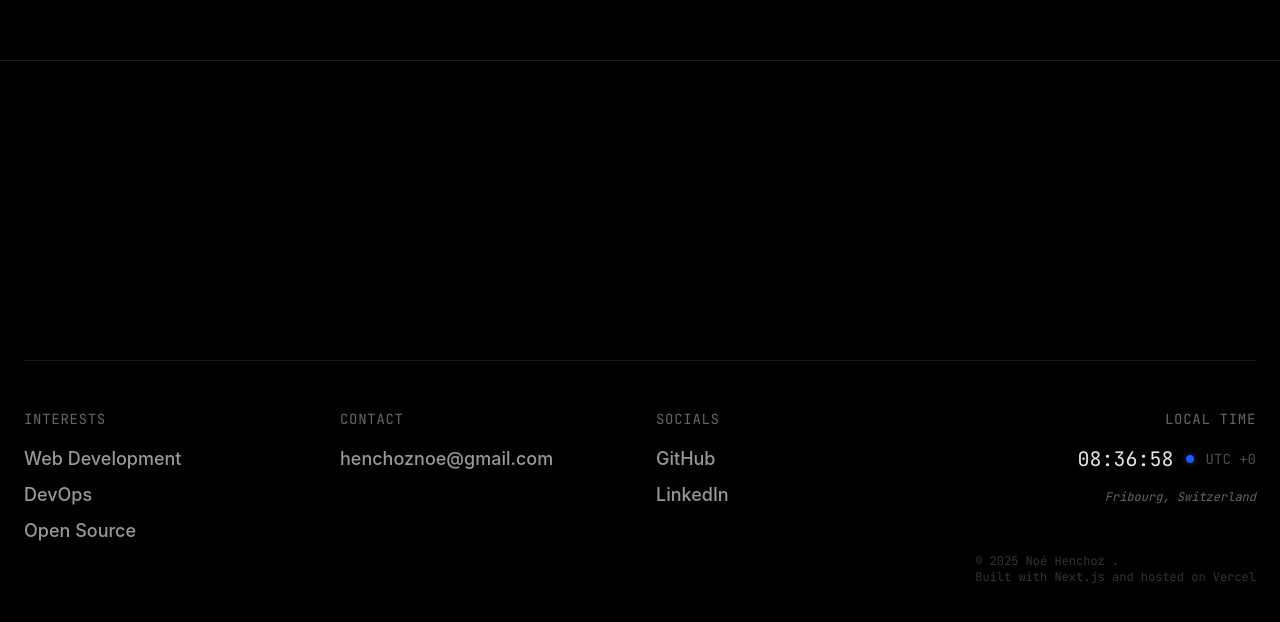
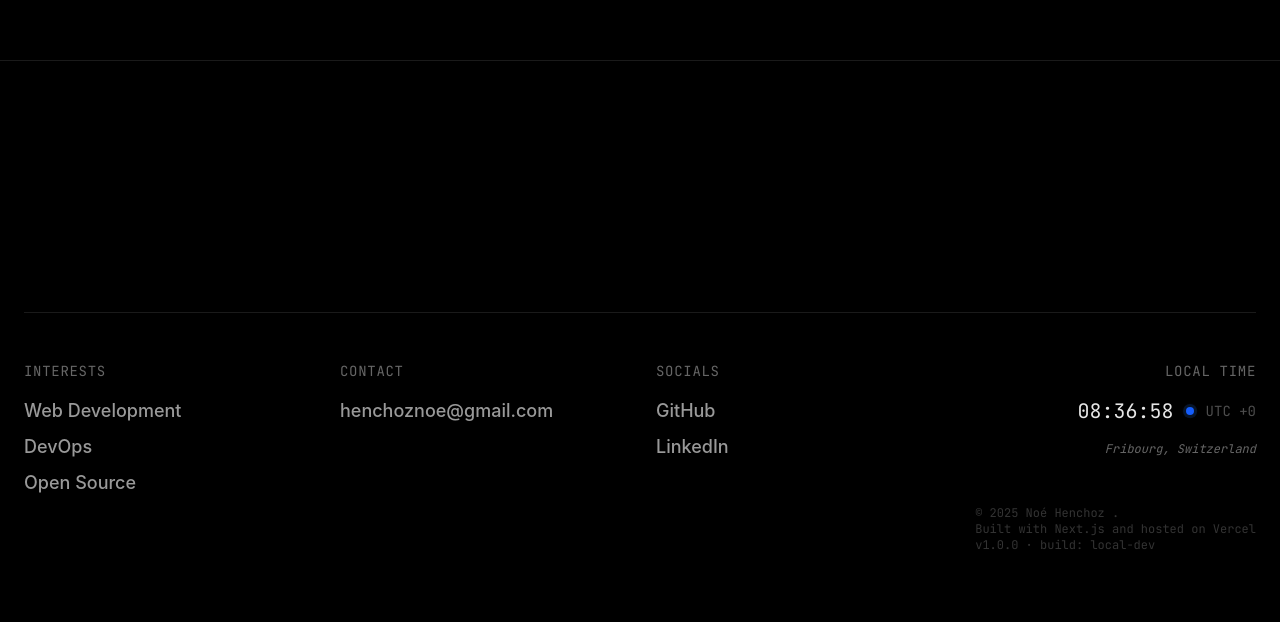
Before and after one commit to henchoznoe/Portfolio, a Next.js app: page / in a window 1280 px wide. Shown: the part 3658-4280 px from the top of the page. After the commit the page ends 4243 px from the top, so only its background shows below. Built offline with nearby package versions, Linux system fonts and the light colour scheme.

Commit message:
feat: enhance footer component with app version and commit hash display
- Added utility functions to retrieve application version and commit hash.
- Updated footer to display the app version and commit hash, improving transparency for users.
- Adjusted footer styling for better visual consistency.

```diff
--- a/components/footer.tsx
+++ b/components/footer.tsx
@@ -11,10 +11,15 @@ import { useGSAP } from '@gsap/react'
 import gsap from 'gsap'
 import { ArrowUpRight } from 'lucide-react'
 import { useEffect, useRef, useState } from 'react'
+import { getAppVersion, getRepoUrl } from '@/lib/utils/app-version'
+import { getCommitHash } from '@/lib/utils/commit-hash'
 
 const interests = ['Web Development', 'DevOps', 'Open Source']
 
 export const Footer = () => {
+  const appVersion = getAppVersion()
+  const repoUrl = getRepoUrl()
+  const commitHash = getCommitHash()
   const [time, setTime] = useState<string>('')
   const [timezone, setTimezone] = useState<string>('')
   const containerRef = useRef<HTMLElement>(null)
@@ -67,7 +72,7 @@ export const Footer = () => {
   return (
     <footer
       ref={containerRef}
-      className="relative bg-black text-white py-20 px-6 overflow-hidden border-t border-white/10"
+      className="relative bg-black text-white py-8 px-6 overflow-hidden border-t border-white/10"
     >
       <div className="max-w-7xl mx-auto">
         <div className="mb-24">
@@ -139,7 +144,15 @@ export const Footer = () => {
 
             <p className="text-white/20 text-xs font-mono mt-auto pt-8">
               © {new Date().getFullYear()} Noé Henchoz . <br />
-              Built with Next.js and hosted on Vercel
+              Built with Next.js and hosted on Vercel <br />
+              <a
+                href={repoUrl}
+                target="_blank"
+                rel="noopener noreferrer"
+                className="cursor-pointer transition-colors hover:text-zinc-400"
+              >
+                v{appVersion} &middot; build: {commitHash}
+              </a>
             </p>
           </div>
         </div>
--- /dev/null
+++ b/lib/utils/app-version.ts
@@ -0,0 +1,17 @@
+/**
+ * File: lib/utils/app-version.ts
+ * Description: Utility function for getting the application version
+ * Author: Noé Henchoz
+ * License: MIT
+ * Copyright (c) 2026 Noé Henchoz
+ */
+
+import packageJson from '@/package.json' with { type: 'json' }
+
+export const getAppVersion = (): string => {
+  return packageJson.version
+}
+
+export const getRepoUrl = (): string => {
+  return packageJson.homepage
+}
--- /dev/null
+++ b/lib/utils/commit-hash.ts
@@ -0,0 +1,19 @@
+/**
+ * File: lib/utils/commit-hash.ts
+ * Description: Utility function for getting the commit hash
+ * Author: Noé Henchoz
+ * License: MIT
+ * Copyright (c) 2026 Noé Henchoz
+ */
+
+const DEFAULT_COMMIT_SHA = 'local-dev'
+const SHA_DISPLAY_LENGTH = 7
+
+export const getCommitHash = (): string => {
+  const fullCommitHash = process.env.NEXT_PUBLIC_VERCEL_GIT_COMMIT_SHA
+
+  // Truncate to 7 characters for standard Git short SHA format
+  return fullCommitHash
+    ? fullCommitHash.slice(0, SHA_DISPLAY_LENGTH)
+    : DEFAULT_COMMIT_SHA
+}
--- a/next.config.ts
+++ b/next.config.ts
@@ -9,7 +9,6 @@
 import os from 'node:os'
 import type { NextConfig } from 'next'
 
-// TODO: one line comment here
 const getLocalIp = () => {
   const interfaces = os.networkInterfaces()
   for (const name of Object.keys(interfaces))
@@ -19,8 +18,11 @@ const getLocalIp = () => {
 }
 
 const nextConfig: NextConfig = {
-  // TODO: one line comment here, why set allowedDevOrigins
   allowedDevOrigins: [getLocalIp()],
+  // Inline Vercel env vars at build time so client components can access them
+  env: {
+    NEXT_PUBLIC_VERCEL_GIT_COMMIT_SHA: process.env.VERCEL_GIT_COMMIT_SHA ?? '',
+  },
 }
 
 export default nextConfig
```
